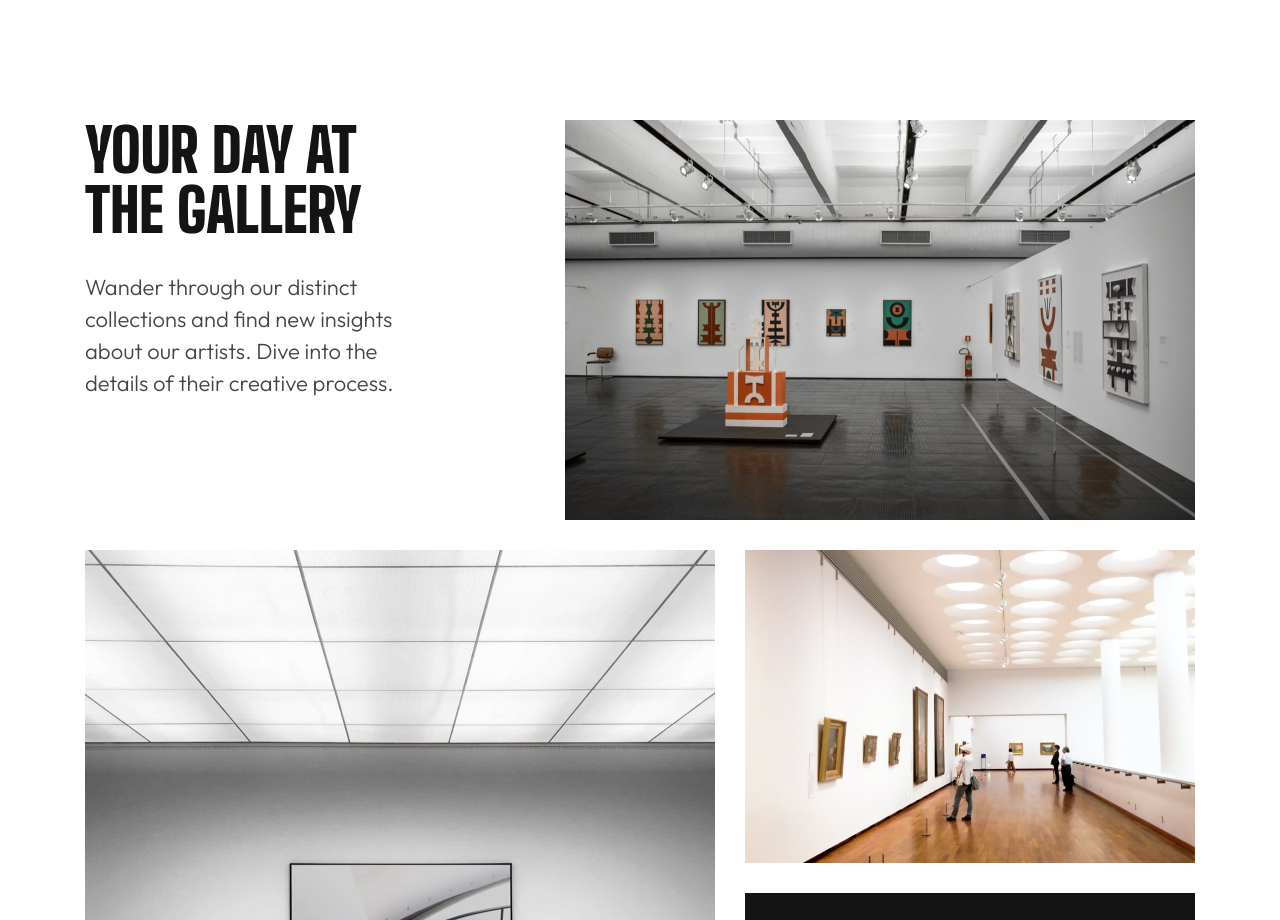
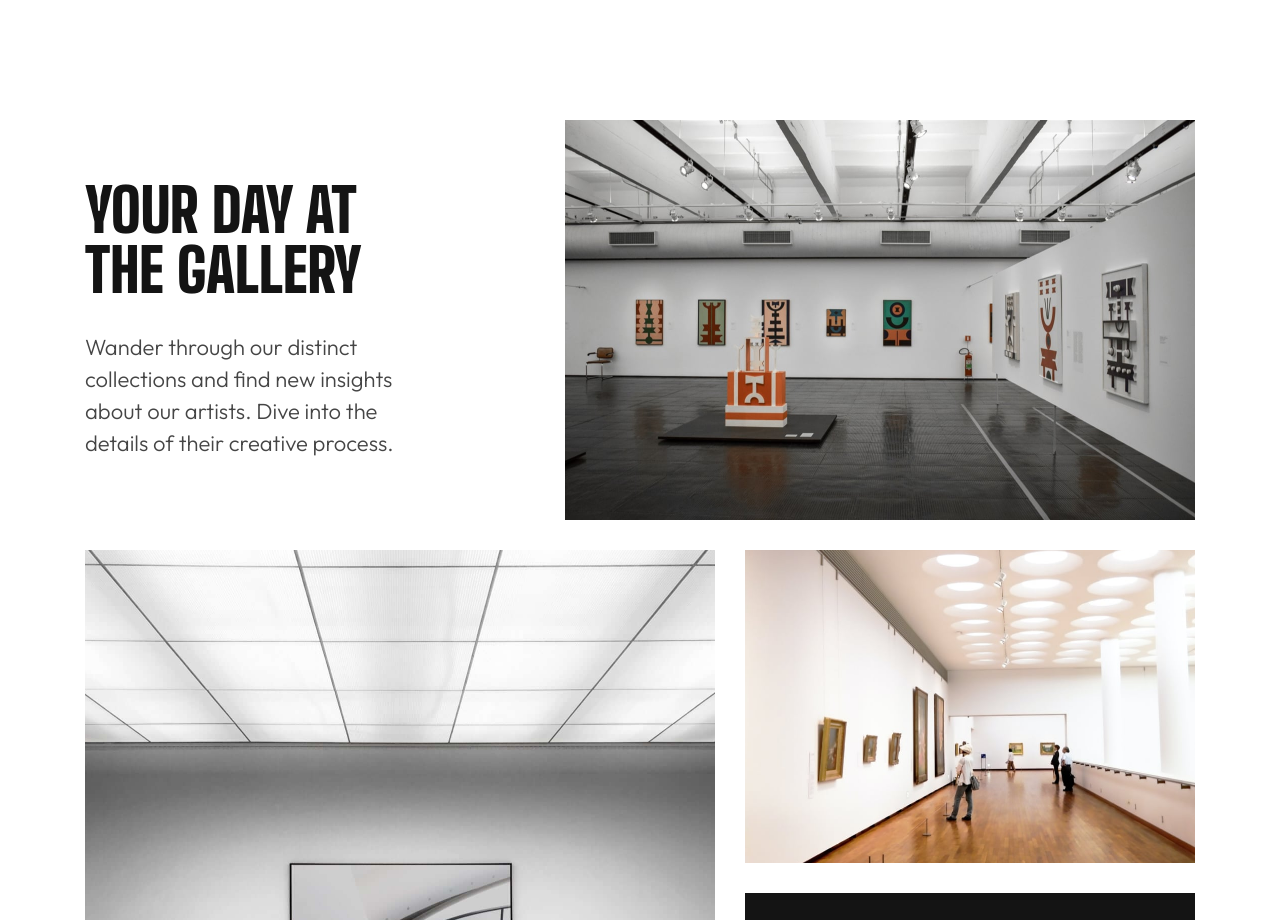
Before and after one commit to tediko/art-gallery, a website built with webpack: page dist/index.html in a window 1280 px wide. Shown: the part 860-1780 px from the top of the page. Built offline with nearby package versions, Linux system fonts and the light colour scheme.

Commit message:
Added align-self in large breakpoint for kv__content--top

```diff
--- a/src/sass/layout/_kv.scss
+++ b/src/sass/layout/_kv.scss
@@ -61,6 +61,10 @@
                 grid-area: 1 / 1
             }
 
+            @include breakpoint('lg') {
+                align-self: center;
+            }
+
             #{$root}__title {
                 @media (min-width: 40rem) {
                     max-width: 7ch;
```
Also changed, not shown: dist/styles/css/style.css, 1 other file.
